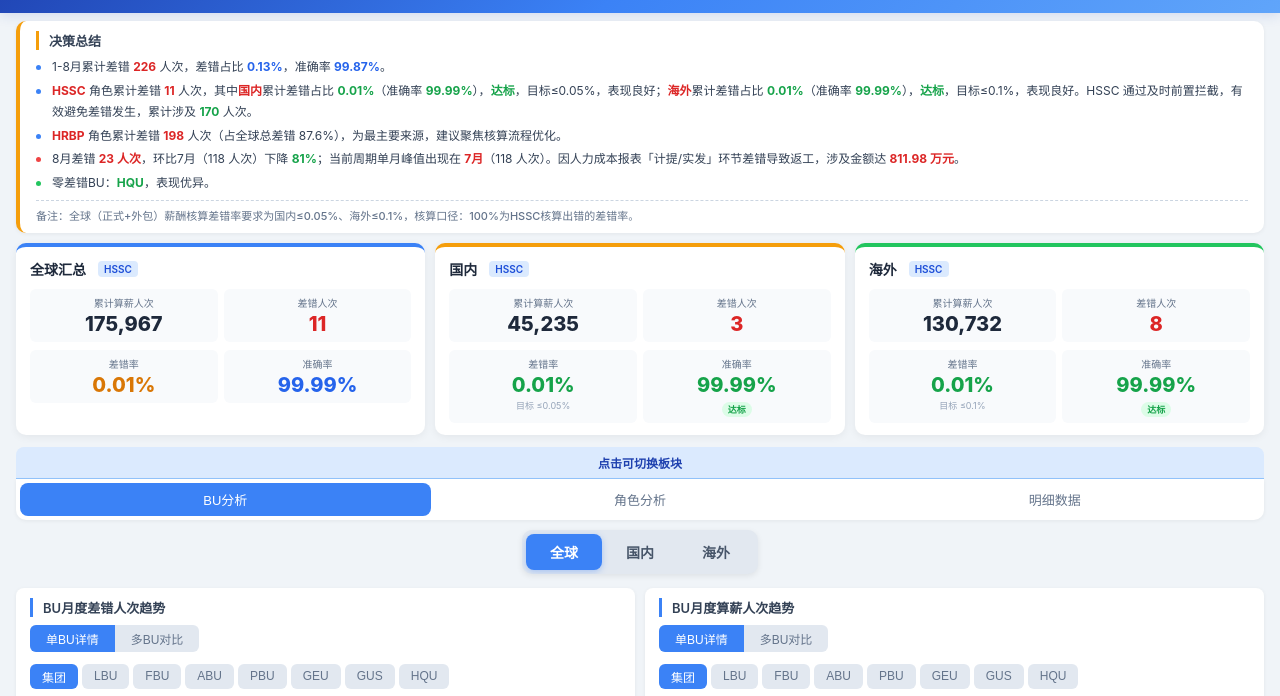
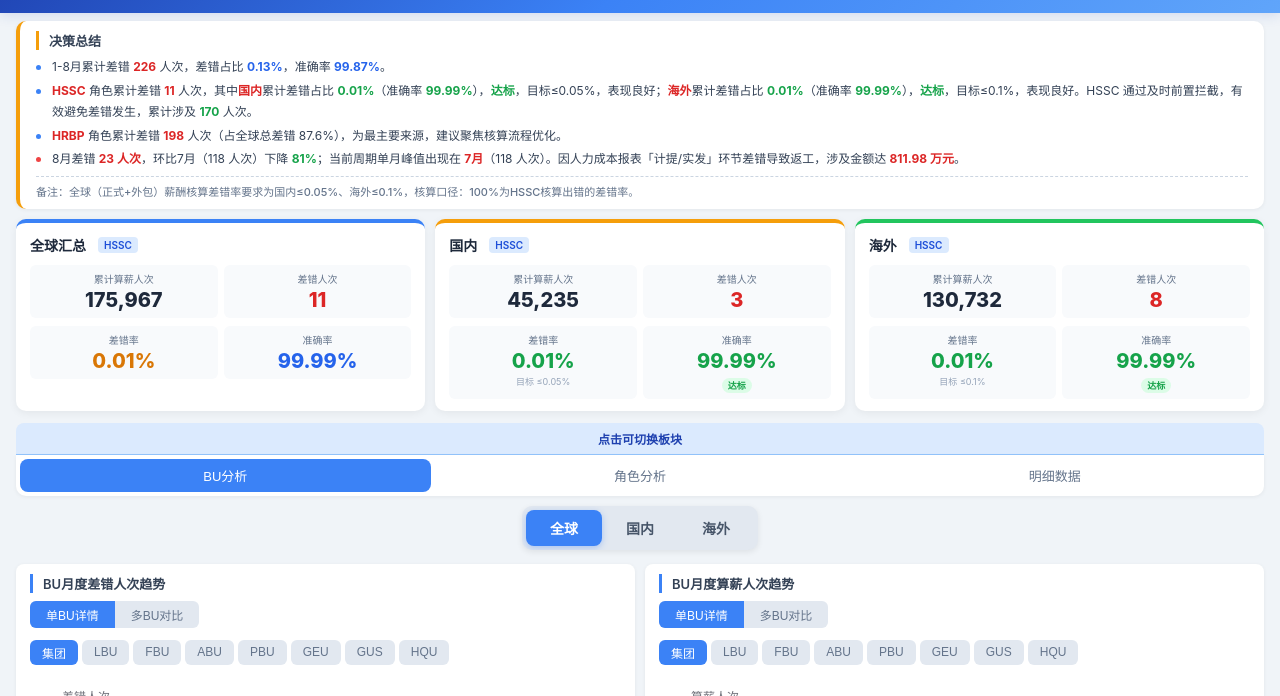
Before and after one commit to LiuYan185/global-payroll-error-dashboard, a plain HTML site: page index.html in a window 1280 px wide. Shown: the part 74-770 px from the top of the page. Drawn offline with nearby package versions, Linux system fonts and the light colour scheme.

Commit message:
Update dashboard 202609 (regen)

```diff
--- a/index.html
+++ b/index.html
@@ -496,7 +496,6 @@
       <p><span class="hl-red">HSSC</span> 角色累计差错 <span class="hl-red">11</span> 人次，其中<span class="hl-red">国内</span>累计差错占比 <span class="hl-green">0.01%</span>（准确率 <span class="hl-green">99.99%</span>），<span class="hl-green">达标</span>，目标≤0.05%，表现良好；<span class="hl-red">海外</span>累计差错占比 <span class="hl-green">0.01%</span>（准确率 <span class="hl-green">99.99%</span>），<span class="hl-green">达标</span>，目标≤0.1%，表现良好。HSSC 通过及时前置拦截，有效避免差错发生，累计涉及 <span class="hl-green">170</span> 人次。</p>
       <p><span class="hl-red">HRBP</span> 角色累计差错 <span class="hl-red">198</span> 人次（占全球总差错 87.6%），为最主要来源，建议聚焦核算流程优化。</p>
       <p class="warn">8月差错 <span class="hl-red">23 人次</span>，环比7月（118 人次）下降 <span class="hl-green">81%</span>；当前周期单月峰值出现在 <span class="hl-red">7月</span>（118 人次）。因人力成本报表「计提/实发」环节差错导致返工，涉及金额达 <span class="hl-red">811.98 万元</span>。</p>
-      <p class="good">零差错BU：<span class="hl-green">HQU</span>，表现优异。</p>
 
     </div>
     <div style="margin-top:6px;padding-top:6px;border-top:1px dashed #cbd5e1;font-size:11px;color:#64748b;font-weight:500;">
```
